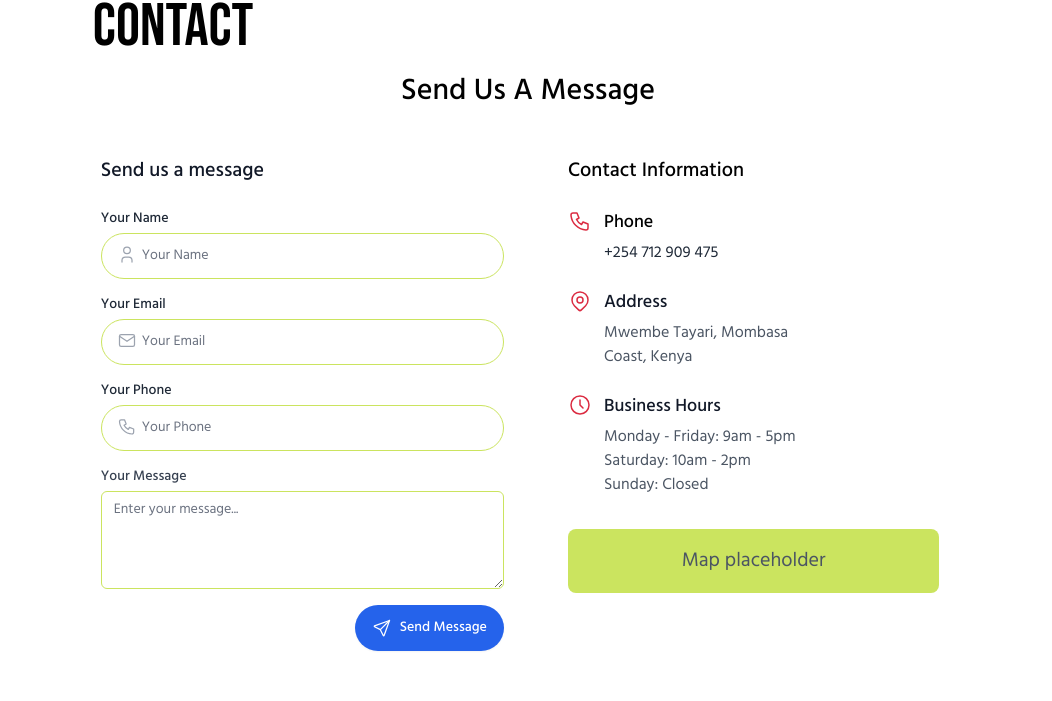
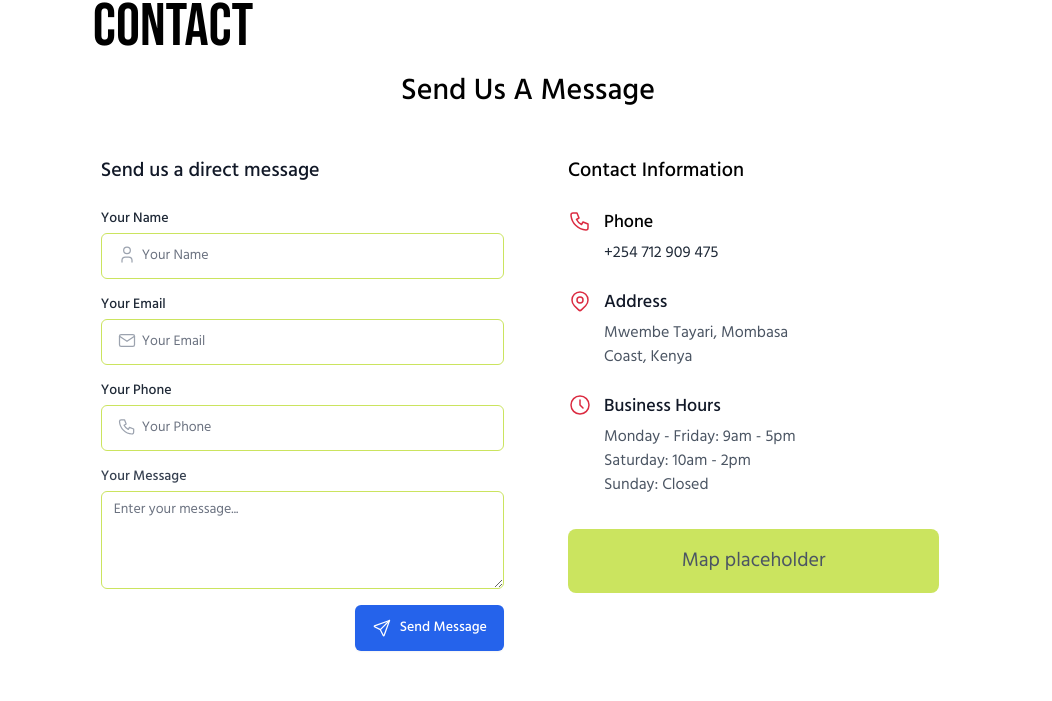
Before and after one commit to cmotanya/my-portfolio, a Next.js app: page / in a window 1280 px wide. Shown: the part 4356-5057 px from the top of the page, without its empty margins (112-1164 px from the left). Built offline with nearby package versions, Linux system fonts and the light colour scheme.

Commit message:
added auto-complete auto-fill colors

```diff
--- a/app/components/contact/contact-form.tsx
+++ b/app/components/contact/contact-form.tsx
@@ -79,7 +79,7 @@ function ContactPage({ accessKey }: { accessKey: string }) {
           type={type}
           id={name}
           placeholder={placeholder}
-          className="block w-full rounded-full border border-accent py-3 pl-10 pr-4 text-sm leading-5 placeholder-500 transition-all focus:border-secondary focus:shadow-md focus:outline-none"
+          className="block w-full rounded-md border border-accent py-3 pl-10 pr-4 text-sm leading-5 placeholder-500 transition-all focus:border-secondary focus:shadow-md focus:outline-none"
         />
       </div>
       {errors[name] && (
@@ -100,7 +100,7 @@ function ContactPage({ accessKey }: { accessKey: string }) {
         <div className="overflow-hidden">
           <div className="px-2 py-4 md:py-8">
             <h3 className="mb-6 text-xl font-medium text-gray-900">
-              Send us a message
+              Send us a direct message
             </h3>
             {!isSubmitSuccessful && (
               <form onSubmit={handleSubmit(onSubmit)} noValidate>
@@ -148,7 +148,7 @@ function ContactPage({ accessKey }: { accessKey: string }) {
                   <button
                     type="submit"
                     disabled={isSubmitting}
-                    className="flex ml-auto w-full items-center justify-center rounded-full border border-transparent bg-blue-600 px-4 py-3 text-sm font-medium text-white shadow-sm hover:bg-blue-700 focus:outline-none focus:ring-2 focus:ring-blue-500 focus:ring-offset-2 disabled:cursor-not-allowed disabled:bg-blue-400 md:w-fit"
+                    className="ml-auto flex w-full items-center justify-center rounded-md border border-transparent bg-blue-600 px-4 py-3 text-sm font-medium text-white shadow-sm hover:bg-blue-700 focus:outline-none focus:ring-2 focus:ring-blue-500 focus:ring-offset-2 disabled:cursor-not-allowed disabled:bg-blue-400 md:w-fit"
                   >
                     {isSubmitting ? (
                       <svg
--- a/app/globals.css
+++ b/app/globals.css
@@ -56,7 +56,7 @@
 }
 
 @layer utilities {
-  @layer components {
+  /* @layer components {
     input:-webkit-autofill,
     input:-webkit-autofill:hover,
     textarea:-webkit-autofill,
@@ -80,6 +80,22 @@
       -webkit-text-fill-color: #cbd5e1;
       transition: background-color 5000s ease-in-out 0s;
       caret-color: #0f172a;
+    } */
+
+  @layer components {
+    input:-webkit-autofill,
+    input:-webkit-autofill:hover,
+    input:-webkit-autofill:focus,
+    textarea:-webkit-autofill,
+    textarea:-webkit-autofill:hover,
+    textarea:-webkit-autofill:focus,
+    select:-webkit-autofill,
+    select:-webkit-autofill:hover,
+    select:-webkit-autofill:focus {
+      border: 1px solid #475569;
+      -webkit-text-fill-color: #1e293b;
+      -webkit-box-shadow: 0 0 0px 1000px #ffffff inset;
+      transition: background-color 5000s ease-in-out 0s;
     }
   }
   .animate-scroll:hover {
```
